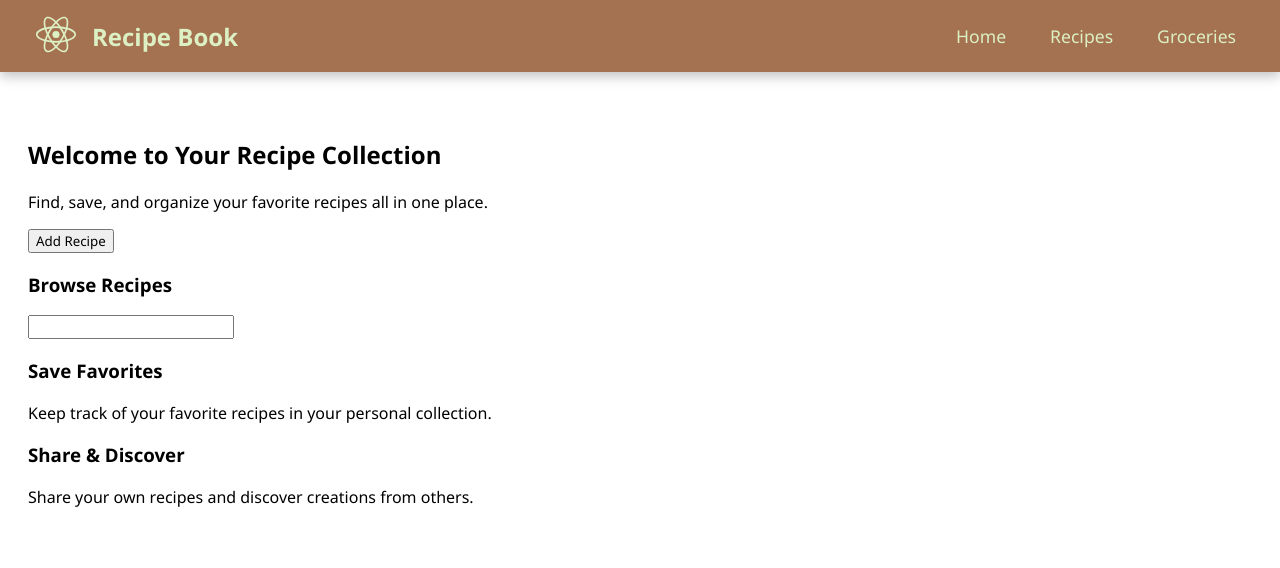
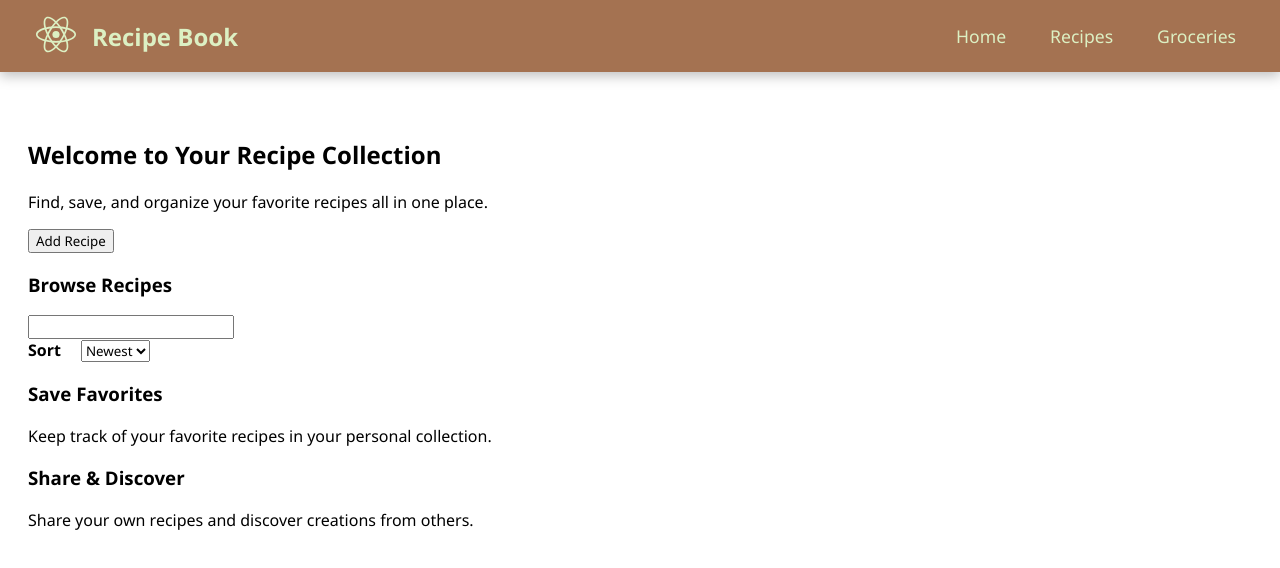
Before and after one commit to jerichomc/RecipeBook, a React (Vite) app in the folder recipe-book/: page /recipes in a window 1280 px wide. Shown: the top 568 px of the page. Built offline with nearby package versions, Linux system fonts and the light colour scheme.

Commit message:
added sorting recipes

```diff
--- a/recipe-book/src/index.css
+++ b/recipe-book/src/index.css
@@ -88,3 +88,8 @@
     box-shadow: 0 6px 16px rgba(0, 0, 0, 0.5);
     transform: translateY(-2px);
 }
+
+#sort-label {
+    margin-right: 20px;
+    font-weight: bold;
+}
--- a/recipe-book/src/pages/Groceries.jsx
+++ b/recipe-book/src/pages/Groceries.jsx
@@ -19,7 +19,7 @@ function Groceries() {
     updateGroceryList([...groceryList, recipe.ingredients]);
   }
 
-  function handleAddIngredient(ingredient) {
+  function handleAddIngredient(ingredient) { //creates new array with existing grocery list and new ingredient added to it
     updateGroceryList([...groceryList, ingredient]);
   }
 
--- a/recipe-book/src/pages/Recipes.jsx
+++ b/recipe-book/src/pages/Recipes.jsx
@@ -23,7 +23,7 @@ function Recipes() {
   const [editForm, updateEditForm] = useState(false);
   const [editingRecipeId, setEditingRecipeId] = useState(null);
   const [searchTerm, updateSearchTerm] = useState("");
-  const [sortOrder, updateSortOrder] = useState("asc");
+  const [sortOrder, updateSortOrder] = useState("newest");
 
   const filteredRecipes = [...recipes].filter((recipe)=> { // Filter recipes based on search term
     const query = searchTerm.toLowerCase().trim(); // Normalize search term
@@ -49,10 +49,10 @@ function Recipes() {
       case "z-a":
         return b.recipeName.localeCompare(a.recipeName); // Sort recipes in reverse alphabetical order by name
       case "oldest":
-        return 0; // Keep original order (oldest first)
+        return new Date(a.createdAt) - new Date(b.createdAt); // Sort recipes by creation date (oldest first)
       case "newest":
       default:
-        return 0; // Keep original order (newest first)
+        return new Date(b.createdAt) - new Date(a.createdAt); // Sort recipes by creation date (newest first)
     }
   })
 
@@ -63,6 +63,7 @@ function Recipes() {
       recipeName: nextRecipeName,
       ingredients: nextIngredients,
       instructions: nextInstructions,
+      createdAt: new Date().toISOString(),
     };
 
     const updatedRecipes = [...recipes, newRecipe];
@@ -217,9 +218,18 @@ function Recipes() {
         <section className="features">
           <div className="feature-card">
             <h3>Browse Recipes</h3>
+
             <input value={searchTerm} onChange={(e) => {
               updateSearchTerm(e.target.value);
             }}></input>
+            <br />
+            <label id="sort-label">Sort</label>
+            <select value={sortOrder} onChange={(e) => updateSortOrder(e.target.value)}>
+              <option value="newest">Newest</option>
+              <option value="oldest">Oldest</option>
+              <option value="a-z">A-Z</option>
+              <option value="z-a">Z-A</option>
+            </select>
 
 
             {recipes && recipes.length > 0 && (
```
